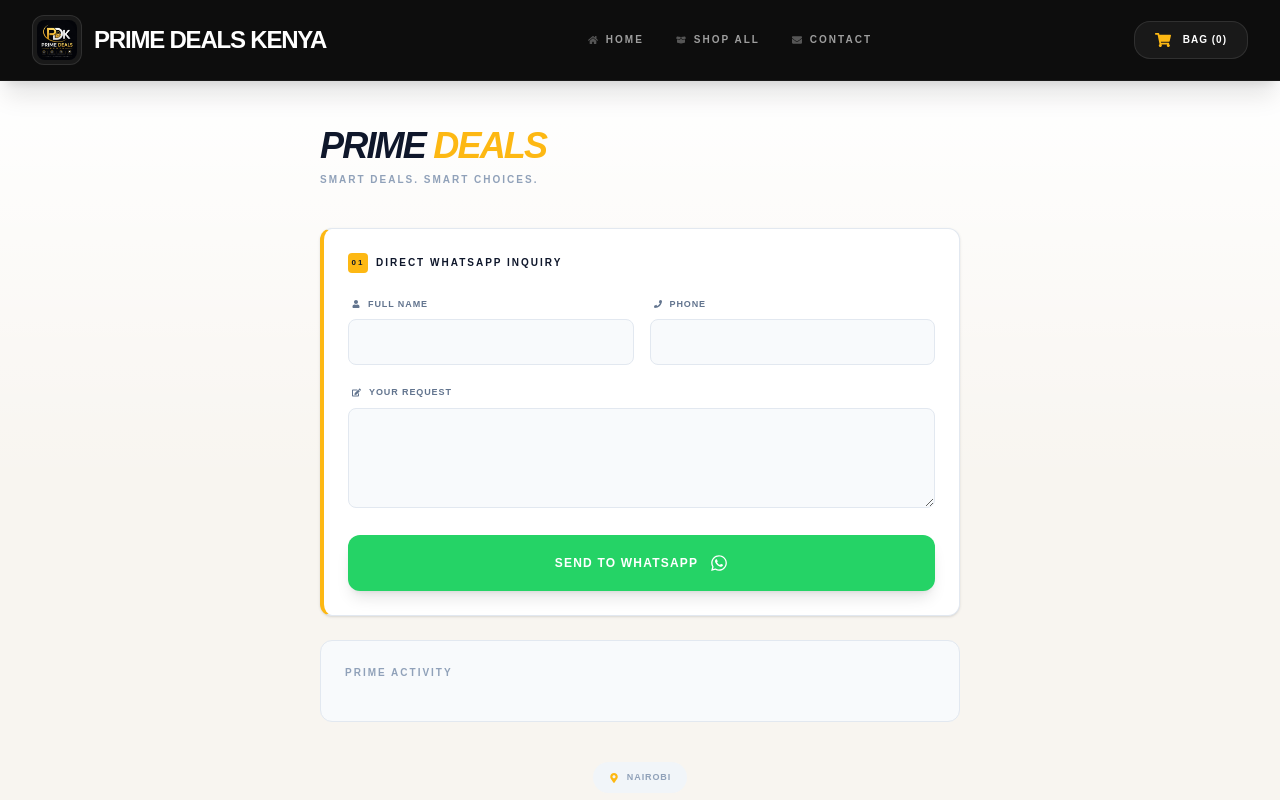
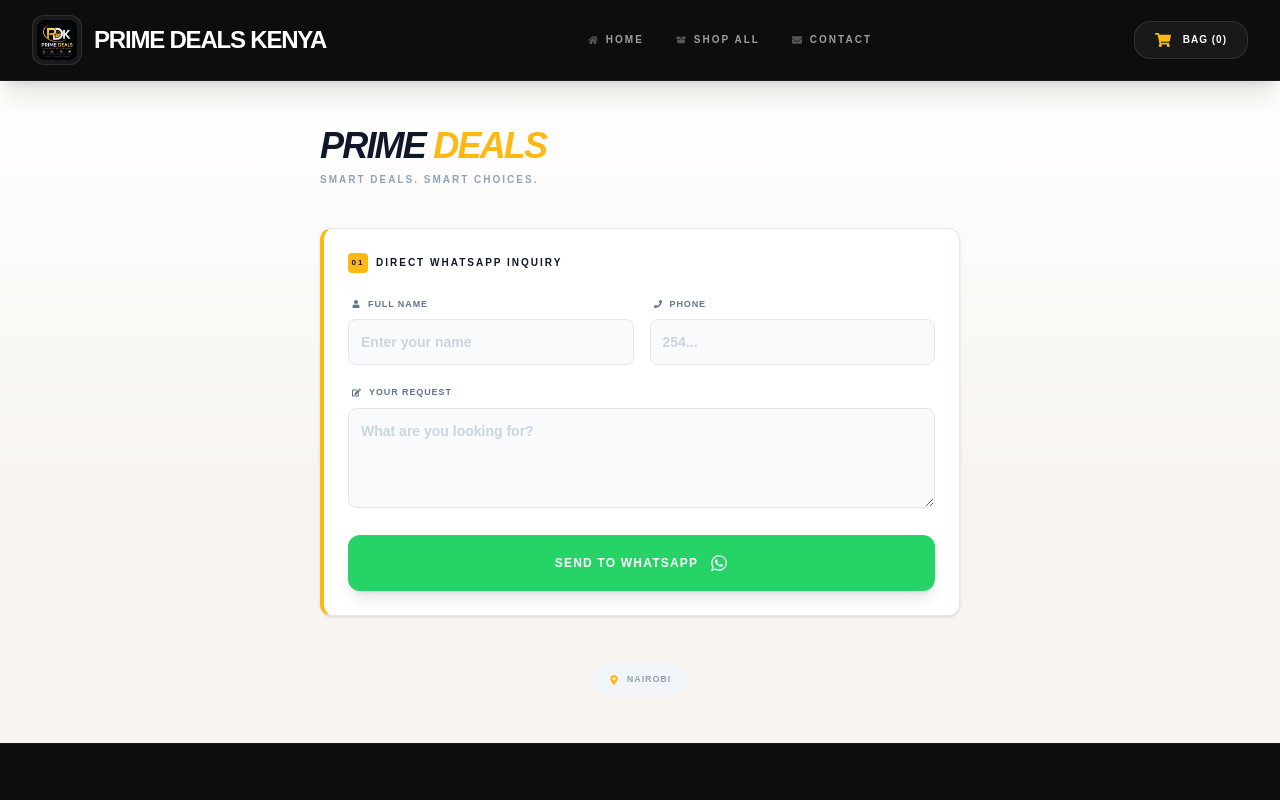
Before and after one commit to joek-yo/pdk-commerce-platform, a Next.js app: page /contact in a window 1280 px wide. Shown: the top 800 px of the page. Built offline with nearby package versions, Linux system fonts and the light colour scheme.

Commit message:
fix: force type casting for universal deployment

```diff
--- a/src/app/contact/page.tsx
+++ b/src/app/contact/page.tsx
@@ -5,8 +5,8 @@
 import { getUIConfig } from "@/lib/getBusinessData";
 
 const ContactSection: React.FC = () => {
-  // 1. SOURCING DATA FROM YOUR JSON
-  const config = getUIConfig();
+  // 1. SOURCING DATA FROM YOUR JSON - Cast to 'any' to fix Vercel Build Error
+  const config = getUIConfig() as any;
   const business = config?.business || {};
   const ui = config?.ui || {};
   const socialProof = business?.socialProof || [];
@@ -24,7 +24,7 @@
       return;
     }
 
-    // 2. DYNAMIC WHATSAPP LINK (Sourced from business.whatsapp)
+    // 2. DYNAMIC WHATSAPP LINK
     const whatsappNumber = business?.whatsapp || "254729724433";
     const cleanNumber = whatsappNumber.replace(/\D/g, "");
     const text = `*New Inquiry*%0A*Name:* ${form.name}%0A*Message:* ${form.message}`;
@@ -39,7 +39,7 @@
 
   return (
     <div className="max-w-2xl mx-auto py-12 px-4">
-      {/* HEADER: Sourced from business.tagline */}
+      {/* HEADER */}
       <header className="mb-10">
         <h1 className="text-4xl font-black tracking-tighter text-slate-900 leading-none italic">
           PRIME <span className="text-[#FDB813]">DEALS</span>
@@ -49,8 +49,8 @@
         </p>
       </header>
 
-      {/* 3. DYNAMIC ANNOUNCEMENT (Timed/Timeless) */}
-      {ui.announcement?.active && (
+      {/* 3. DYNAMIC ANNOUNCEMENT */}
+      {ui?.announcement?.active && (
         <div className="mb-6 bg-slate-900 text-white p-4 rounded-xl flex items-center gap-4 border-b-4 border-[#FDB813]">
           <FaBullhorn className="text-[#FDB813] animate-pulse" />
           <p className="text-[11px] font-bold uppercase tracking-wider">
@@ -71,17 +71,32 @@
             <div className="grid grid-cols-1 md:grid-cols-2 gap-4">
               <div className="space-y-1">
                 <label className={labelClasses}><FaUser size={8}/> Full Name</label>
-                <input className={inputStyle} value={form.name} onChange={(e) => setForm({...form, name: e.target.value})} />
+                <input
+                  className={inputStyle}
+                  value={form.name}
+                  onChange={(e) => setForm({...form, name: e.target.value})}
+                  placeholder="Enter your name"
+                />
               </div>
               <div className="space-y-1">
                 <label className={labelClasses}><FaPhone size={8}/> Phone</label>
-                <input className={inputStyle} value={form.phone} onChange={(e) => setForm({...form, phone: e.target.value})} />
+                <input
+                  className={inputStyle}
+                  value={form.phone}
+                  onChange={(e) => setForm({...form, phone: e.target.value})}
+                  placeholder="254..."
+                />
               </div>
             </div>
 
             <div className="space-y-1">
               <label className={labelClasses}><FaEdit size={9}/> Your Request</label>
-              <textarea className={`${inputStyle} min-h-[100px]`} value={form.message} onChange={(e) => setForm({...form, message: e.target.value})} />
+              <textarea
+                className={`${inputStyle} min-h-[100px]`}
+                value={form.message}
+                onChange={(e) => setForm({...form, message: e.target.value})}
+                placeholder="What are you looking for?"
+              />
             </div>
 
             <button onClick={handleWhatsAppSend} className="w-full bg-[#25D366] text-white h-14 rounded-xl font-black text-xs uppercase tracking-widest hover:brightness-110 flex items-center justify-center gap-3 shadow-lg active:scale-95 transition-all">
@@ -91,7 +106,8 @@
           </div>
         </section>
 
-        {/* 4. TIMELESS SOCIAL PROOF: Sourced from business.socialProof */}
+        {/* 4. SOCIAL PROOF */}
+        {socialProof.length > 0 && (
           <section className="bg-slate-50 border border-slate-200 rounded-xl p-6">
             <h2 className="text-[10px] font-black uppercase tracking-[0.2em] mb-4 text-slate-400">Prime Activity</h2>
             <div className="space-y-3">
@@ -106,8 +122,9 @@
               ))}
             </div>
           </section>
+        )}
 
-        {/* FOOTER: Sourced from business.location */}
+        {/* FOOTER */}
         <div className="text-center pt-6">
           <div className="inline-flex items-center gap-2 text-slate-400 font-black text-[9px] uppercase tracking-widest bg-slate-100 px-4 py-2 rounded-full">
             <FaMapMarkerAlt size={10} className="text-[#FDB813]"/>
```
Lines whose indentation alone changed are shown as unchanged.
